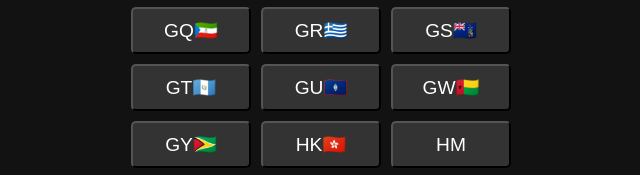
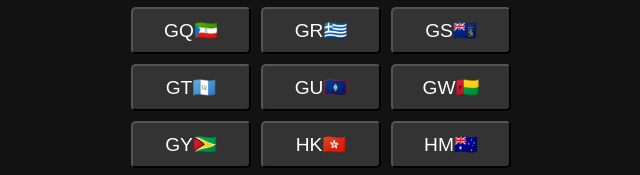
Before and after one commit to DreamTeamCEO/Portfolio, a plain HTML site: page hot-bins.html in a window 1280 px wide. Shown: the part 1958-2133 px from the top of the page, 319-959 px from the left. Drawn offline with Linux system fonts and the light colour scheme.

Commit message:
Add files via upload

```diff
--- a/hot-bins.html
+++ b/hot-bins.html
@@ -204,7 +204,7 @@
     "BT🇧🇹", "BV🇧🇻", "BW🇧🇼", "BY🇧🇾", "BZ🇧🇿", "CA🇨🇦", "CC🇨🇨", "CD🇨🇩", "CF🇨🇫", "CG🇨🇬", "CH🇨🇭", "CI🇨🇮", "CK🇨🇰", "CL🇨🇱", "CM🇨🇲", "CN🇨🇳",
     "CO🇨🇴", "CR🇨🇷", "CU🇨🇺", "CV🇨🇻", "CW🇨🇼", "CX🇨🇽", "CY🇨🇾", "CZ🇨🇿", "DE🇩🇪", "DJ🇩🇯", "DK🇩🇰", "DM🇩🇲", "DO🇩🇴", "DZ🇩🇿", "EC🇪🇨", "EE🇪🇪",
     "EG🇪🇬", "EH🇪🇭", "ER🇪🇷", "ES🇪🇸", "ET🇪🇹", "FI🇫🇮", "FJ🇫🇯", "FK🇫🇰", "FM🇫🇲", "FO🇫🇴", "FR🇫🇷", "GA🇬🇦", "GB🇬🇧", "GD🇬🇩", "GE🇬🇪", "GF🇬🇫",
-    "GG🇬🇬", "GH🇬🇭", "GI🇬🇮", "GL🇬🇱", "GM🇬🇲", "GN🇬🇳", "GP🇬🇵", "GQ🇬🇶", "GR🇬🇷", "GS🇬🇸", "GT🇬🇹", "GU🇬🇺", "GW🇬🇼", "GY🇬🇾", "HK🇭🇰", "HM",
+    "GG🇬🇬", "GH🇬🇭", "GI🇬🇮", "GL🇬🇱", "GM🇬🇲", "GN🇬🇳", "GP🇬🇵", "GQ🇬🇶", "GR🇬🇷", "GS🇬🇸", "GT🇬🇹", "GU🇬🇺", "GW🇬🇼", "GY🇬🇾", "HK🇭🇰", "HM🇭🇲",
     "HN🇭🇳", "HR🇭🇷", "HT🇭🇹", "HU🇭🇺", "ID🇮🇩", "IE🇮🇪", "IL🇮🇱", "IM🇮🇲", "IN🇮🇳", "IO🇮🇴", "IQ🇮🇶", "IR🇮🇷", "IS🇮🇸", "IT🇮🇹", "JE🇯🇪", "JM🇯🇲",
     "JO🇯🇴", "JP🇯🇵", "KE🇰🇪", "KG🇰🇬", "KH🇰🇭", "KI🇰🇮", "KM🇰🇲", "KN🇰🇳", "KP🇰🇵", "KR🇰🇷", "KW🇰🇼", "KY🇰🇾", "KZ🇰🇿", "LA🇱🇦", "LB🇱🇧", "LC🇱🇨",
     "LI🇱🇮", "LK🇱🇰", "LR🇱🇷", "LS🇱🇸", "LT🇱🇹", "LU🇱🇺", "LV🇱🇻", "LY🇱🇾", "MA🇲🇦", "MC🇲🇨", "MD🇲🇩", "ME🇲🇪", "MF🇲🇫", "MG🇲🇬", "MH🇲🇭", "MK🇲🇰",
```
